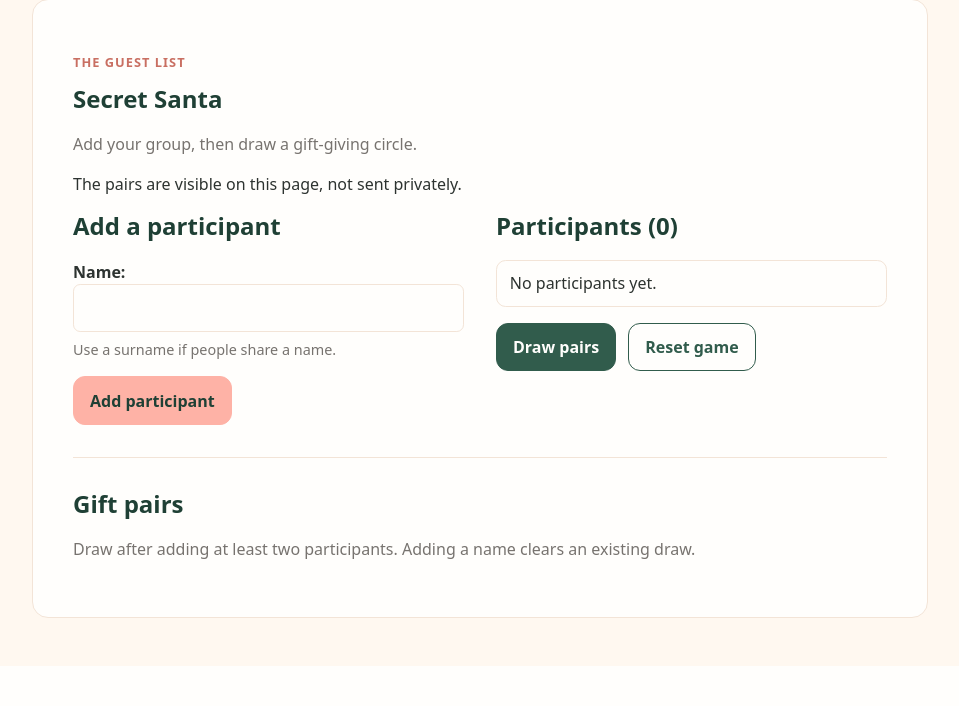
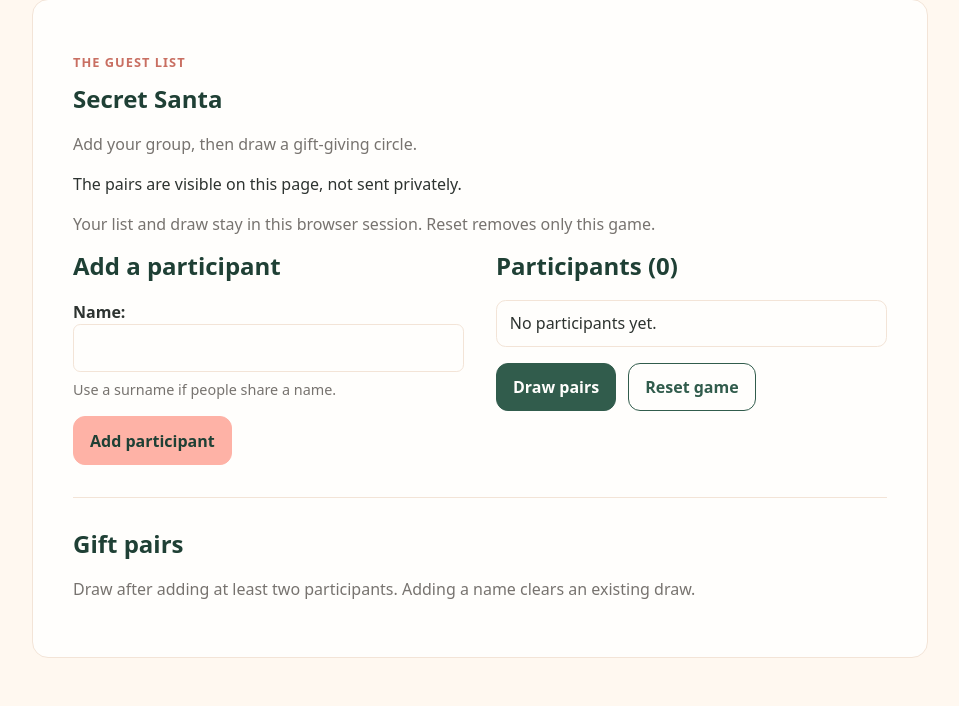
Before and after one commit to lemonderon/web-programming-christmas-practice, a Django app: page /santa/ in a window 1280 px wide. Shown: the part 140-846 px from the top of the page, without its empty margins (160-1119 px from the left). Before the commit the page ends 758 px from the top, so only its background shows below. Run offline with Django 5.2, Linux system fonts and the light colour scheme.

Commit message:
Keep each game in browser sessions instead of globals

```diff
--- a/holiday/templates/holiday/santa.html
+++ b/holiday/templates/holiday/santa.html
@@ -8,6 +8,7 @@
         <h1>Secret Santa</h1>
         <p class="muted">Add your group, then draw a gift-giving circle.</p>
         <p>The pairs are visible on this page, not sent privately.</p>
+        <p class="muted">Your list and draw stay in this browser session. Reset removes only this game.</p>
         {% if error %}
             <p class="error" role="alert">{{ error }}</p>
         {% endif %}
--- a/holiday/views.py
+++ b/holiday/views.py
@@ -4,10 +4,6 @@ from django.shortcuts import redirect, render
 from django.utils import timezone
 
 from .forms import ParticipantForm
-
-# Teaching-only state: shared across browsers and lost when the server restarts.
-participants = []
-pairs = []
 
 
 def is_christmas(request):
@@ -30,6 +26,8 @@ def make_pairs(participants):
 
 
 def santa(request):
+    participants = request.session.get("participants", [])
+    pairs = request.session.get("pairs", [])
     action = request.POST.get("action")
     form = ParticipantForm(request.POST if action == "add" else None)
     error = ""
@@ -41,18 +39,20 @@ def santa(request):
                 if any(name.casefold() == person.casefold() for person in participants):
                     form.add_error("name", "That name is already listed. Add a surname.")
                 else:
-                    participants.append(name)
-                    pairs.clear()
+                    # Reassign the key: Django does not detect nested list changes.
+                    # https://docs.djangoproject.com/en/6.1/topics/http/sessions/#when-sessions-are-saved
+                    request.session["participants"] = participants + [name]
+                    request.session["pairs"] = []
                     return redirect("holiday:santa")
         elif action == "draw":
             if len(participants) < 2:
                 error = "Add at least two participants before drawing."
             else:
-                pairs[:] = make_pairs(participants)
+                request.session["pairs"] = make_pairs(participants)
                 return redirect("holiday:santa")
         elif action == "reset":
-            participants.clear()
-            pairs.clear()
+            request.session.pop("participants", None)
+            request.session.pop("pairs", None)
             return redirect("holiday:santa")
         else:
             error = "Choose a valid action."
```
